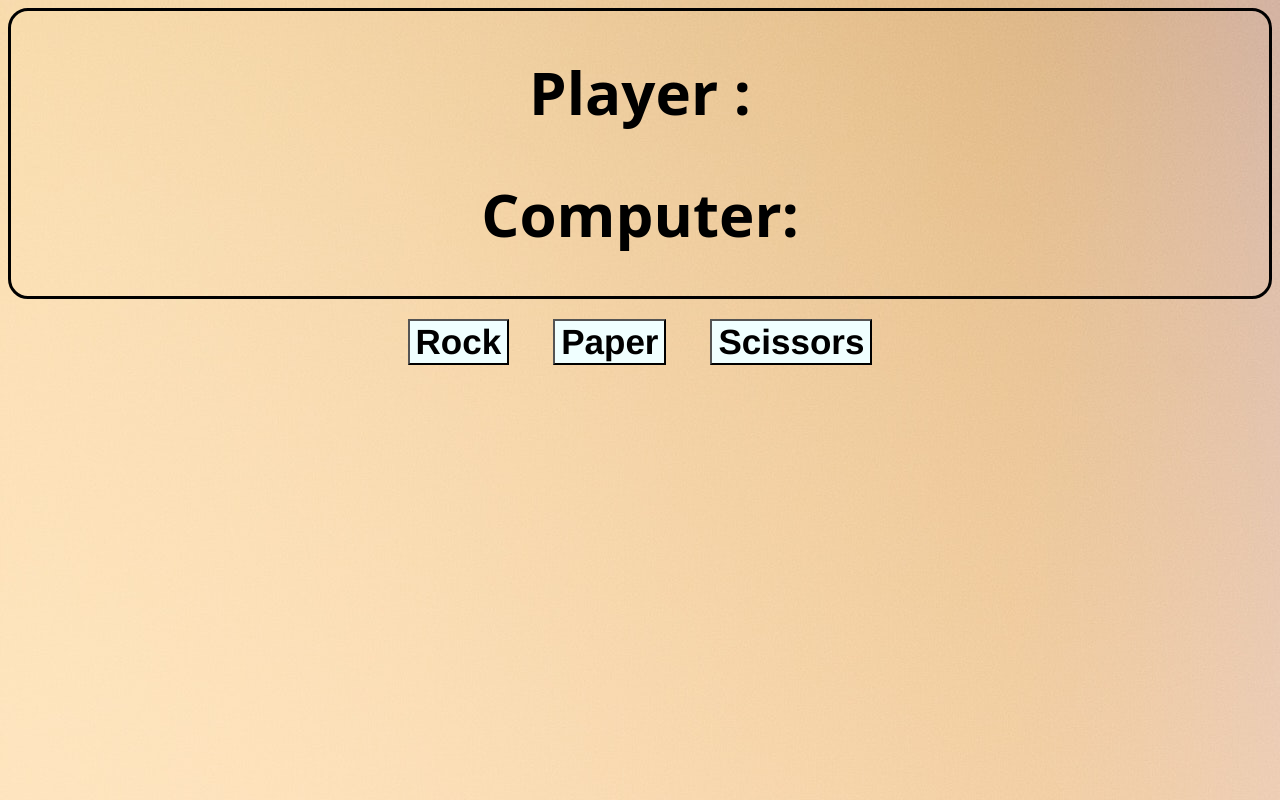
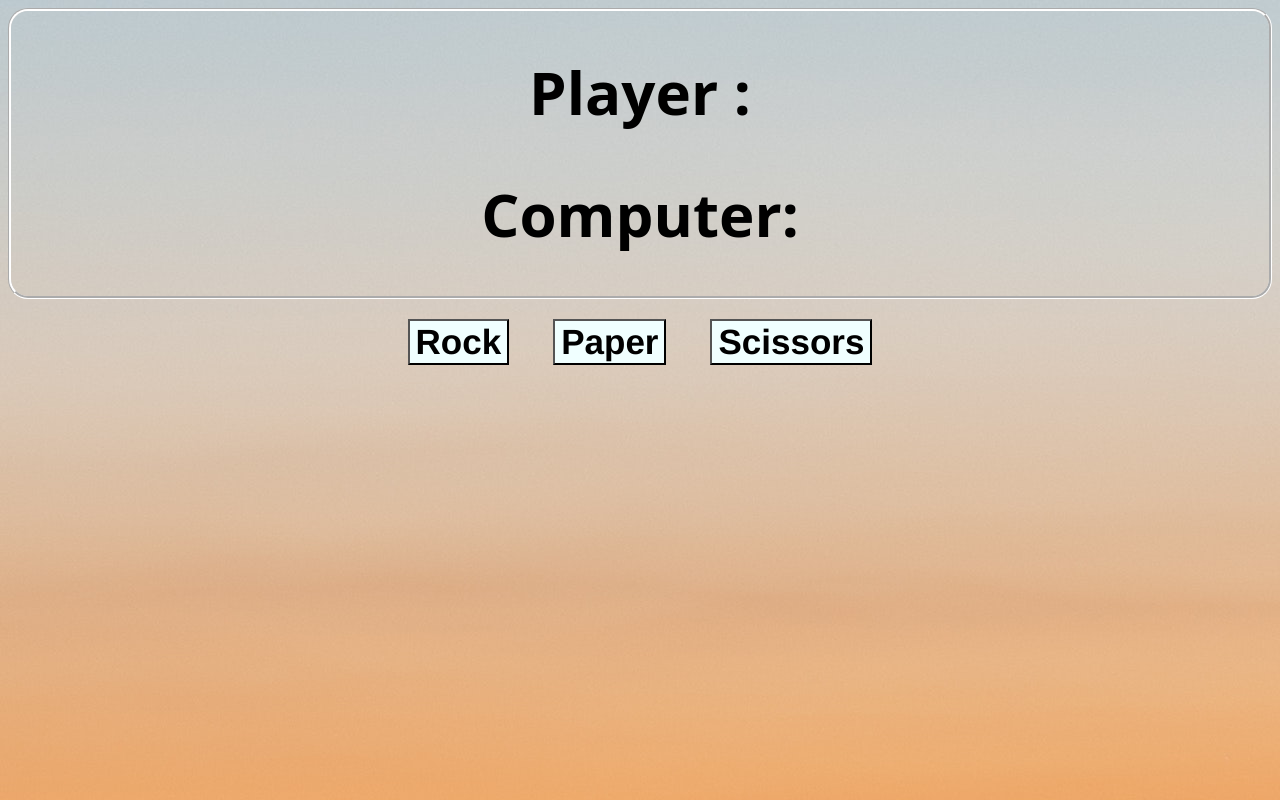
Before and after one commit to VitaliyV22/Rock-Paper-Scissors, a plain HTML site: page index.html in a window 1280 px wide. Drawn offline with Linux system fonts and the light colour scheme.

Commit message:
changed background

```diff
--- a/styles.css
+++ b/styles.css
@@ -2,15 +2,17 @@
 
 }
 body {
-    background-image: url(/pexels-juan-pablo-serrano-arenas-1242348.jpg)
+    background-image: url(/pexels-abdullah-ghatasheh-1631677.jpg) ;
+
 }
 .headings {
     font-size: 30px;
     font-family: system-ui, -apple-system, BlinkMacSystemFont, 'Segoe UI', Roboto, Oxygen, Ubuntu, Cantarell, 'Open Sans', 'Helvetica Neue', sans-serif;
-    border: solid black ;
+    border: solid white ;
+    border-style: groove;
     border-radius: 20px;
     text-align: center;
-    color: black;
+    color:black ;
     font-weight: 400;
 }
 
@@ -27,7 +29,3 @@ body {
     gap: 20px;
 
 }
-
-#ScoreText {
-
-}
```
Also changed, not shown: moutain.jpg (added), pexels-abdullah-ghatasheh-1631677.jpg (added), pexels-juan-pablo-serrano-arenas-1242348.jpg (deleted).
